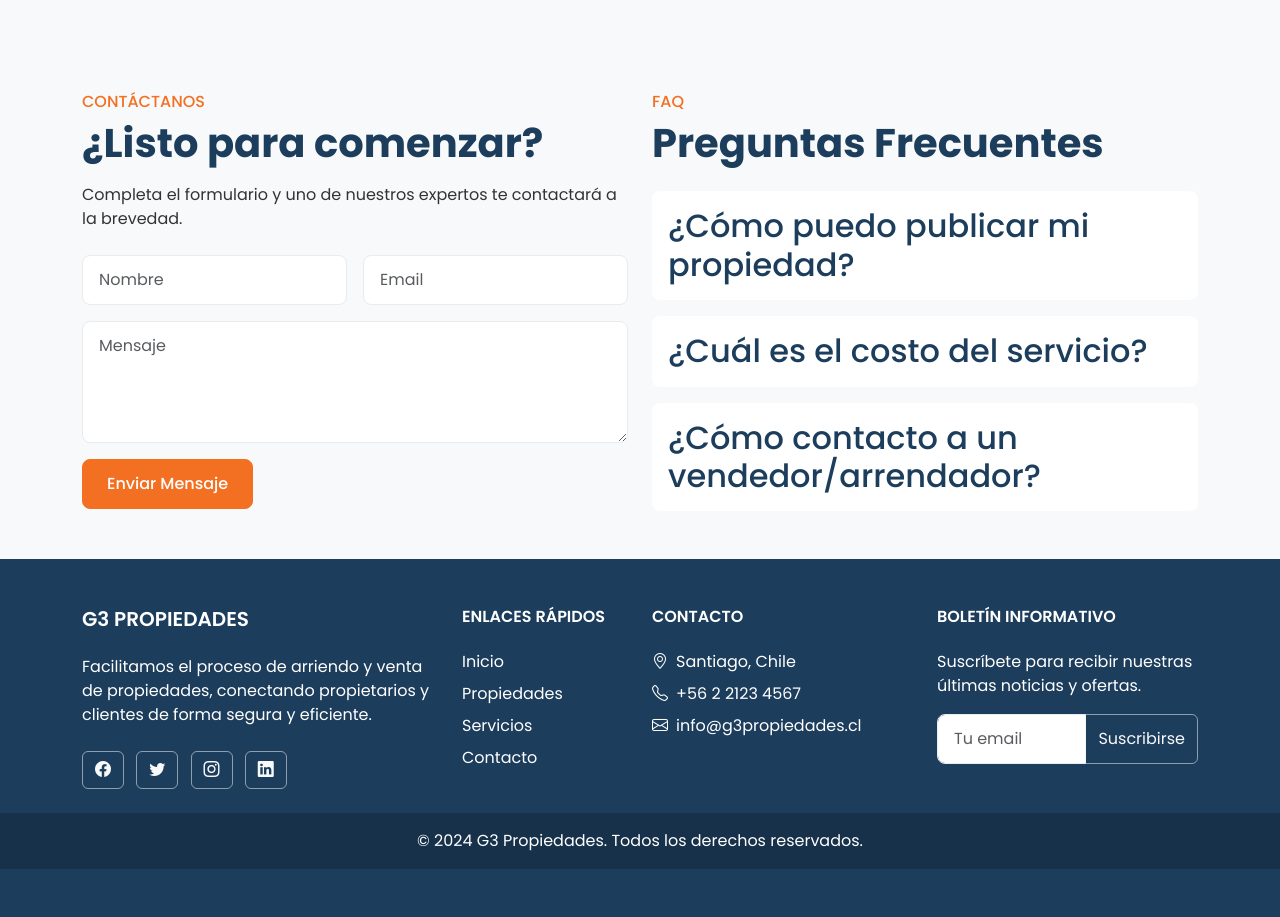
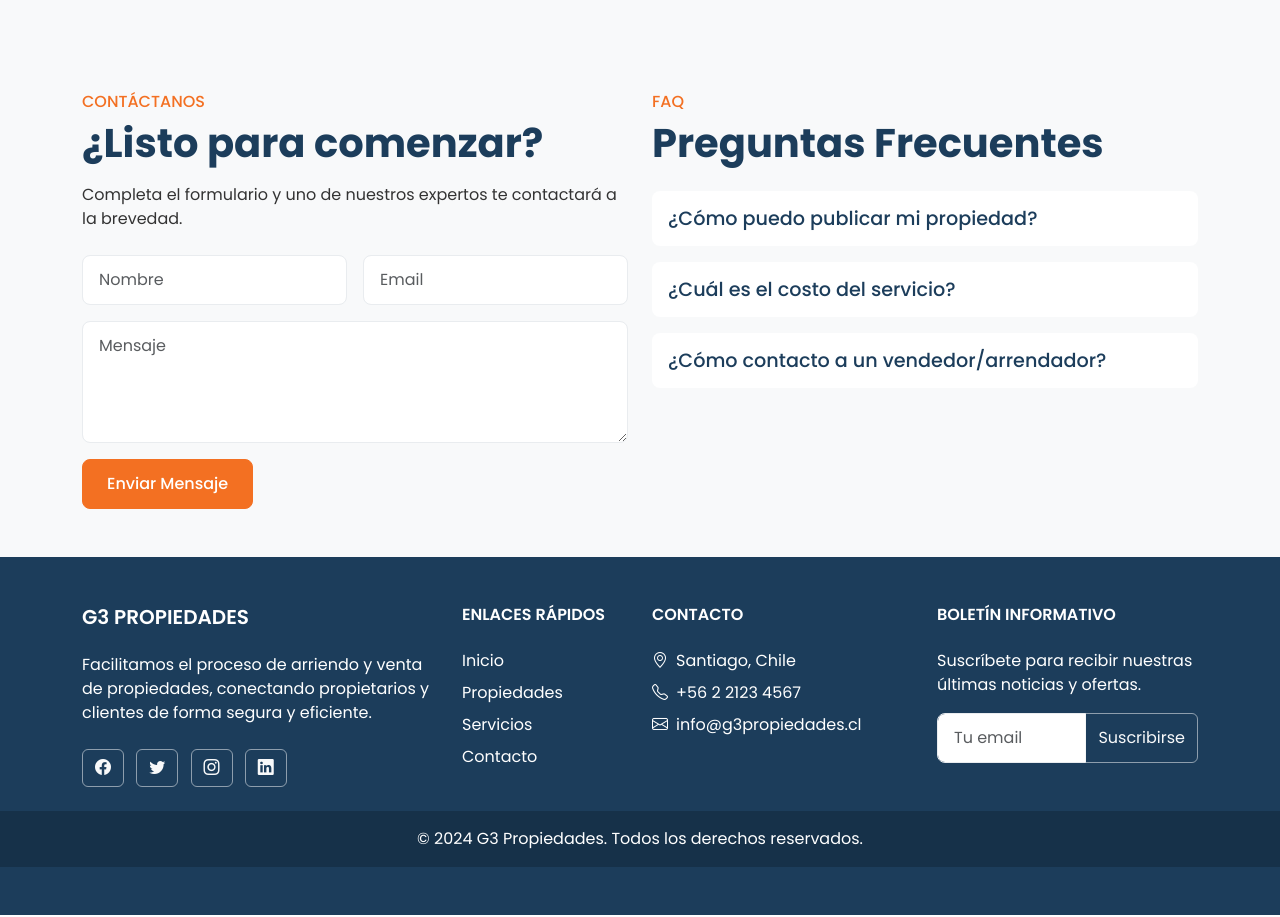
Before and after one commit to curso-python-g20-grupo5/proyecto_inmuebles, a Django app: template gestion_inmuebles/templates/landing.html in a window 1280 px wide. Shown: the part 2248-3165 px from the top of the page. Run offline with Django 3.2, Linux system fonts and the light colour scheme; the template is opened without the code that fills it, so the values that code supplies are empty; parts of the project's set-up code (start-up, migrations or seed data) failed here and were passed over.

Commit message:
Cambio del tamaño de letra en Contact Section.

```diff
--- a/gestion_inmuebles/templates/landing.html
+++ b/gestion_inmuebles/templates/landing.html
@@ -88,6 +88,7 @@
     .faq-button {
         padding: 1rem;
         font-weight: 500;
+        font-size: 1.2rem;
         color: var(--primary-color);
         background: white;
         border-radius: 8px;
```
